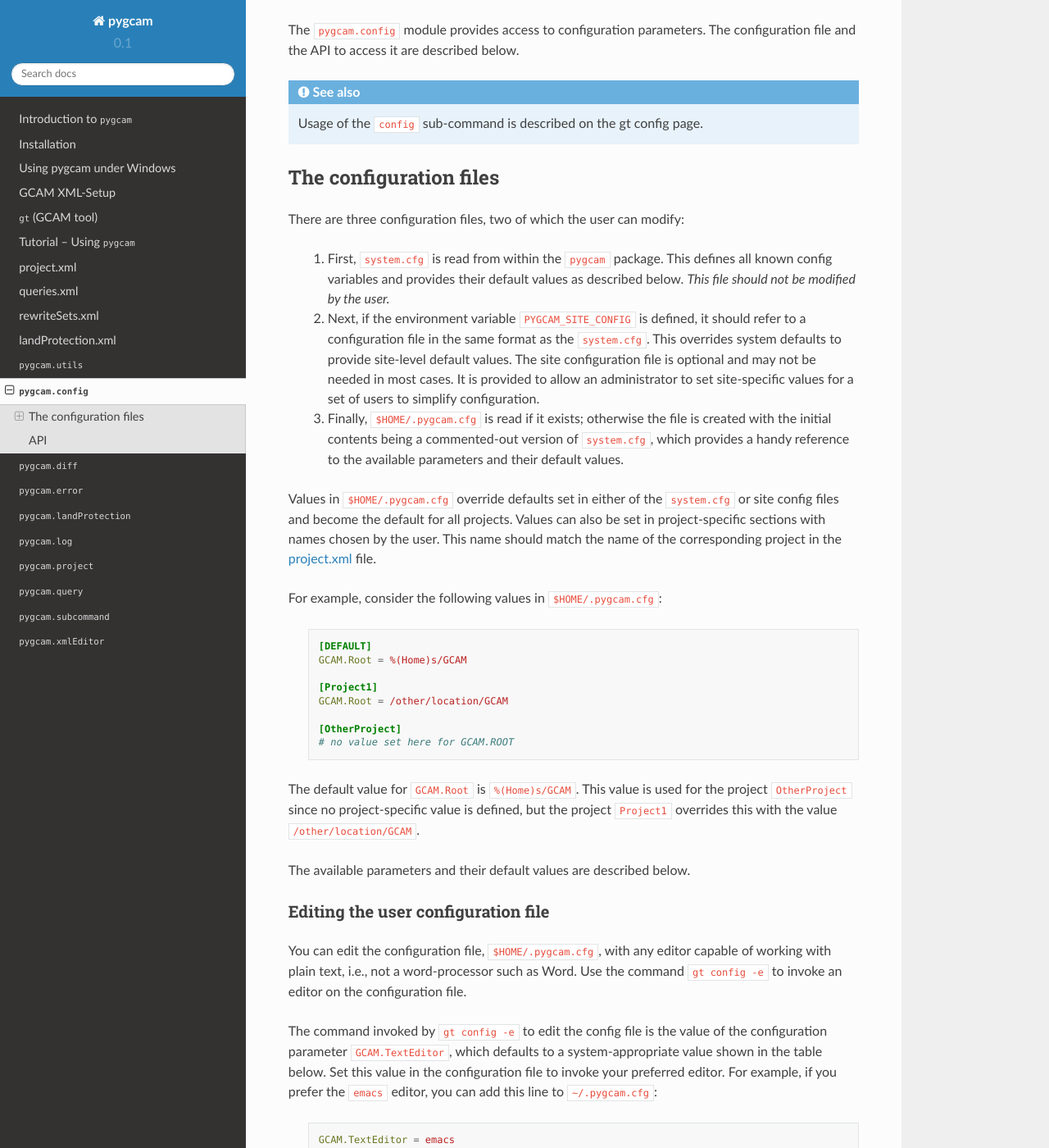
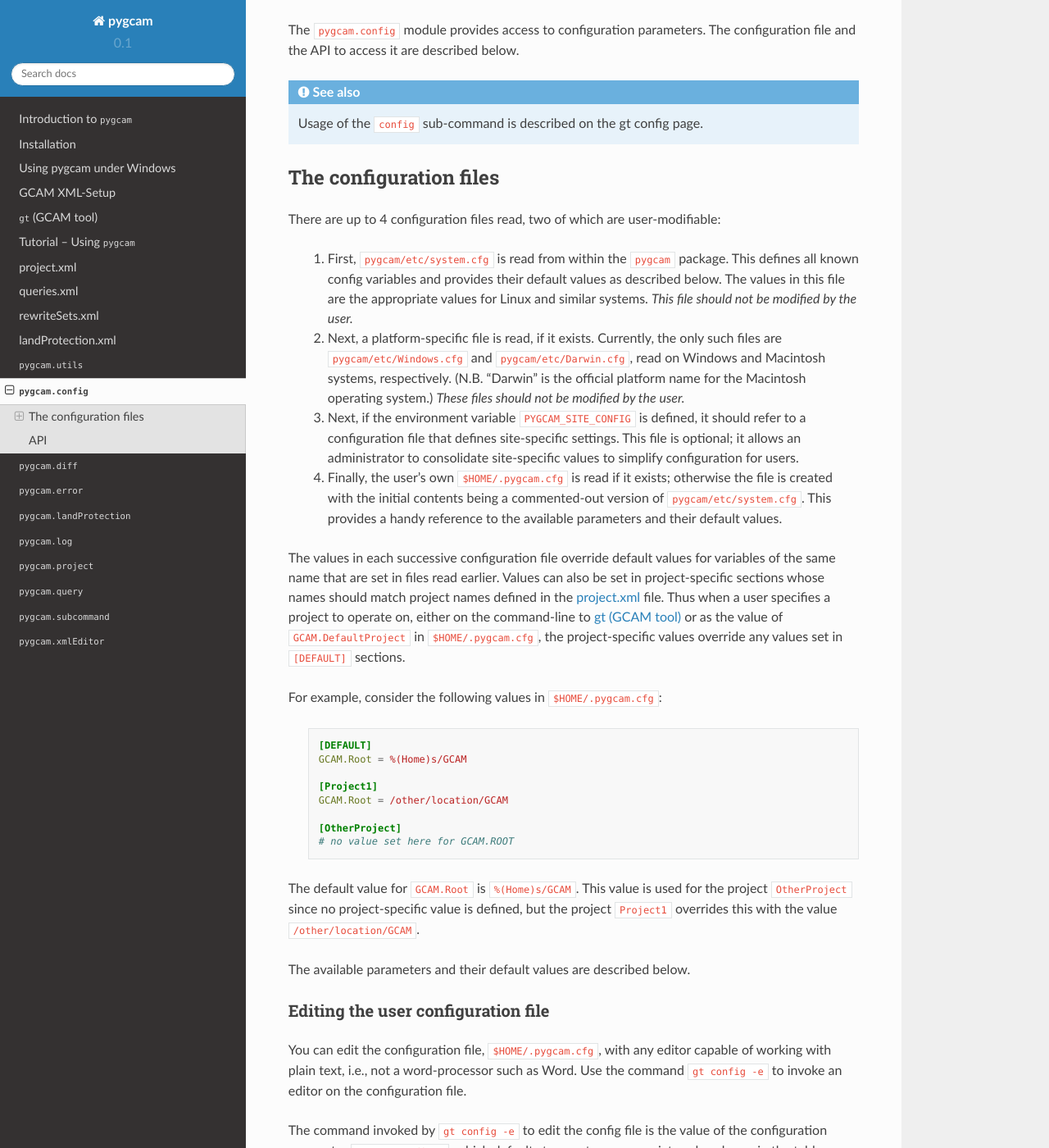
Before and after one commit to JGCRI/pygcam, a Sphinx documentation site: the page built from docs/source/config.rst, in a window 1280 px wide and 1400 px high, scrolled down 285 px. Shown: the whole window at 82% size. Built offline with Sphinx 7.4.7 and the Read the Docs theme 2.0.0, drawn with Linux system fonts in a browser that asks for light colours; some of the changed text lies outside the part shown.

Commit message:
Updated docs.

```diff
--- a/docs/source/config.rst
+++ b/docs/source/config.rst
@@ -18,26 +18,34 @@ configuration file and the API to access it are described below.
 
 The configuration files
 -----------------------
-There are three configuration files, two of which the user can modify:
+There are up to 4 configuration files read, two of which are user-modifiable:
 
-  #. First, ``system.cfg`` is read from within the ``pygcam`` package. This defines all
-     known config variables and provides their default values as described below.
+  #. First, ``pygcam/etc/system.cfg`` is read from within the ``pygcam`` package. This
+     defines all known config variables and provides their default values as described
+     below. The values in this file are the appropriate values for Linux and similar systems.
      *This file should not be modified by the user.*
 
+  #. Next, a platform-specific file is read, if it exists. Currently, the only such
+     files are ``pygcam/etc/Windows.cfg`` and ``pygcam/etc/Darwin.cfg``, read on Windows
+     and Macintosh systems, respectively. (N.B. "Darwin" is the official platform name
+     for the Macintosh operating system.) *These files should not be modified by the user.*
+
   #. Next, if the environment variable ``PYGCAM_SITE_CONFIG`` is defined, it should
-     refer to a configuration file in the same format as the ``system.cfg``. This overrides
-     system defaults to provide site-level default values. The site configuration file is
-     optional and may not be needed in most cases. It is provided  to allow an administrator
-     to set site-specific values for a set of users to simplify configuration.
+     refer to a configuration file that defines site-specific settings. This file is
+     optional; it allows an administrator to consolidate site-specific values to
+     simplify configuration for users.
 
-  #. Finally, ``$HOME/.pygcam.cfg`` is read if it exists; otherwise the file is created
-     with the initial contents being a commented-out version of ``system.cfg``, which
-     provides a handy reference to the available parameters and their default values.
+  #. Finally, the user's own ``$HOME/.pygcam.cfg`` is read if it exists; otherwise the
+     file is created with the initial contents being a commented-out version of
+     ``pygcam/etc/system.cfg``. This provides a handy reference to the available parameters
+     and their default values.
 
-Values in ``$HOME/.pygcam.cfg`` override defaults set in either of the ``system.cfg`` or
-site config files and become the default for all projects. Values can also be set in
-project-specific sections with names chosen by the user. This name should match the name
-of the corresponding project in the :doc:`project-xml` file.
+The values in each successive configuration file override default values for
+variables of the same name that are set in files read earlier. Values can also be set in
+project-specific sections whose names should match project names defined in the
+:doc:`project-xml` file. Thus when a user specifies a project to operate on, either on the
+command-line to :doc:`gcamtool` or as the value of ``GCAM.DefaultProject`` in ``$HOME/.pygcam.cfg``,
+the project-specific values override any values set in ``[DEFAULT]`` sections.
 
 For example, consider the following values in ``$HOME/.pygcam.cfg``:
 
@@ -84,16 +92,18 @@ Then, invoking the command:
 will cause the command ``emacs $HOME/.pygcam.cfg`` to be run.
 
 Referencing configuration variables
-~~~~~~~~~~~~~~~~~~~~~~~~~~~~~~~~~~~~~
-Within the configuration file, variables are often defined in terms of other variables.
-The syntax for referencing the value of a variable is the precede the variable name with
-``%(`` and follow it with ``)s``. This to reference variable ``GCAM.QueryDir``, you
-would write ``%(GCAM.QueryDir)``. Note that variable names are case-sensitive.
+^^^^^^^^^^^^^^^^^^^^^^^^^^^^^^^^^^^^
+A powerful feature of the configuration system is that variables can be defined in
+terms of other variables. The syntax for referencing the value of a variable is to
+precede the variable name with ``%(`` and follow it with ``)s``. This to reference
+variable ``GCAM.QueryDir``, you would write ``%(GCAM.QueryDir)s``. Note that variable
+names are case-sensitive.
 
-Variables' values are substituted when a variable's value is requested, not when the
-variable is defined. The difference is that if variable ``A`` is defined in terms of
-variable ``B``, (e.g., ``A = %(B)s/something/else``), you can subsequently change
-``B`` and the value of ``A`` will show this when ``A`` is accessed by ``pygcam``.
+Note that variable values are substituted when a variable's value is requested, not
+when the configuration file is read. The difference is that if variable ``A`` is
+defined in terms of variable ``B``, (e.g., ``A = %(B)s/something/else``), you can
+subsequently change ``B`` and the value of ``A`` will reflect this when ``A`` is
+accessed by ``pygcam``.
 
 .. note::
 
@@ -142,66 +152,64 @@ check that project's variables. For example, I can test the values set for proje
 
   .. code-block:: bash
 
-     $ gt -P Paper1 config -t
-     OK: GCAM.SandboxRoot = /Users/rjp/ws/paper1
-     OK: GCAM.ProjectRoot = /Users/rjp/bitbucket/paper1
+     $ gt -P paper1 config -t
+     OK: GCAM.SandboxRoot = /Users/rjp/ws
+     OK: GCAM.SandboxDir = /Users/rjp/ws/paper1
+     OK: GCAM.ProjectRoot = /Users/rjp/bitbucket
+     OK: GCAM.ProjectDir = /Users/rjp/bitbucket/paper1
      OK: GCAM.QueryDir = /Users/rjp/bitbucket/paper1/queries
-     OK: GCAM.ModelInterface = /Users/rjp/GCAM/current/ModelInterface
+     OK: GCAM.MI.Dir = /Users/rjp/GCAM/current/ModelInterface
      OK: GCAM.RefWorkspace = /Users/rjp/GCAM/current/Main_User_Workspace
      OK: GCAM.TempDir = /tmp
      OK: GCAM.UserTempDir = /Users/rjp/tmp
      OK: GCAM.ProjectXmlFile = /Users/rjp/bitbucket/paper1/etc/project.xml
      OK: GCAM.RefConfigFile = /Users/rjp/GCAM/current/Main_User_Workspace/exe/configuration_ref.xml
-     OK: GCAM.JarFile = /Users/rjp/bitbucket/gcam-proj/ModelInterface/ModelInterface.jar
+     OK: GCAM.MI.JarFile = /Users/rjp/bitbucket/gcam-proj/ModelInterface/ModelInterface.jar
      OK: GCAM.RegionMapFile = /Users/rjp/bitbucket/paper1/etc/Regions.txt
+
 
 Location of GCAM program and data files
 ^^^^^^^^^^^^^^^^^^^^^^^^^^^^^^^^^^^^^^^^
 The configuration variable ``GCAM.RefWorkspace`` must point to a directory
 structured like the standard GCAM ``Main_User_Workspace``, with sub-directories
-for ``input``, ``output``, ``libs``, and ``exe``.
+for ``input``, ``output``, ``libs``, and ``exe``. These files are the reference
+files used by :doc:`gcamtool` to set up "sandbox" workspaces in which to run GCAM.
 
-The variable ``GCAM.ModelInterface`` should point to a directory holding the
-ModelInterface program.
+``pygcam`` does not run GCAM in the reference workspace's ``exe`` directory;
+it uses the files there to create new workspaces as required. Creating separate
+workspaces for each scenario allows multiple scenarios to be run simultaneously
+without contention for the XML database which is created at the end of the model
+run. This is essential when running on a computing cluster.
 
-Note that ``pygcam`` does not run GCAM in the reference workspace's ``exe`` directory;
-it uses the files there to create new workspaces as required.
-Creating separate workspaces for each scenario allows multiple
-scenarios to be run simultaneously without contention for the XML database
-which is created at the end of the model run.
+The variable ``GCAM.MI.Dir`` should point to a directory holding the ModelInterface
+program. This is used to execute batch queries to extract results from GCAM.
+
 
 Default values
 ^^^^^^^^^^^^^^^
-The system default values are provided in the ``pygcam`` package in a file called
-``pygcam/etc/system.cfg``, which is listed below.
+The system default values are provided in the ``pygcam`` package in the file
+``pygcam/etc/system.cfg``, which is listed below. In addition to these values,
+several values are read from platform-specific files, as noted above. These
+values are shown below.
 
-In addition to these values, several values are set dynamically based on the
-operating system being used, as shown in the tables below.
+For Windows:
+~~~~~~~~~~~~~~~~~~~~~~~~
+.. literalinclude:: ../../pygcam/etc/Windows.cfg
+   :language: cfg
 
-+-----------------------+------------+-----------------+------------+----------+
-| Variable              | Linux      | Mac OS X        | Windows    | Other    |
-+=======================+============+=================+============+==========+
-| Home                  | $HOME      | $HOME           | %HOMEPATH% | $HOME    |
-+-----------------------+------------+-----------------+------------+----------+
-| GCAM.Executable       | ./gcam.exe | Release/objects | gcam.exe   | gcam.exe |
-+-----------------------+------------+-----------------+------------+----------+
-| GCAM.UseVirtualBuffer | True       | False           | False      | False    |
-+-----------------------+------------+-----------------+------------+----------+
-| GCAM.TextEditor       | vi         | open -e         | notepad.exe| vi       |
-+-----------------------+------------+-----------------+------------+----------+
+For Macintosh OS X:
+~~~~~~~~~~~~~~~~~~~~~~~~
+.. literalinclude:: ../../pygcam/etc/Darwin.cfg
+   :language: cfg
 
-In addition, the variable ``GCAM.JarFile`` provides the location of the jar file.
-The variable is initialized differently on Windows, OS X, and Linux as follows:
+Default configuration variable dependencies
+~~~~~~~~~~~~~~~~~~~~~~~~~~~~~~~~~~~~~~~~~~~~~~~~
+The following figure shows variable dependencies according to the default
+definitions. Variables lower in the figure depend on those above them. Thus,
+if you change a variable with "descendants", you affect the definition of
+everything below it in the figure.
 
-+---------+---------------------------------------------------------------------------------------+
-| System  | Default definition of GCAM.JarFile                                                    |
-+=========+=======================================================================================+
-| Windows | %(GCAM.ModelInterface)s/ModelInterface.jar                                            |
-+---------+---------------------------------------------------------------------------------------+
-| Linux   | %(GCAM.ModelInterface)s/ModelInterface.jar                                            |
-+---------+---------------------------------------------------------------------------------------+
-| OS X    | %(GCAM.ModelInterface)s/ModelInterface.app/Contents/Resources/Java/ModelInterface.jar |
-+---------+---------------------------------------------------------------------------------------+
+  .. image:: images/ConfigVarStructure.jpg
 
 The system defaults file
 ~~~~~~~~~~~~~~~~~~~~~~~~
--- a/docs/source/install.rst
+++ b/docs/source/install.rst
@@ -139,7 +139,7 @@ the code using ``git``.
 
 Unix-like platforms
 ^^^^^^^^^^^^^^^^^^^^^^^^^^^^^^^^^^^
-You probably have ``git`` already. Otherwise, find
+Unix-like platforms generally have ``git`` installed. Otherwise, install
 a current version for your platform. Do the following:
 
   - Open a terminal window. (Mac users can find this in
```
Also changed, not shown: other parts of docs/source/config.rst (+2 -2 lines), docs/source/query.rst (+15 -2 lines), 11 other files.
